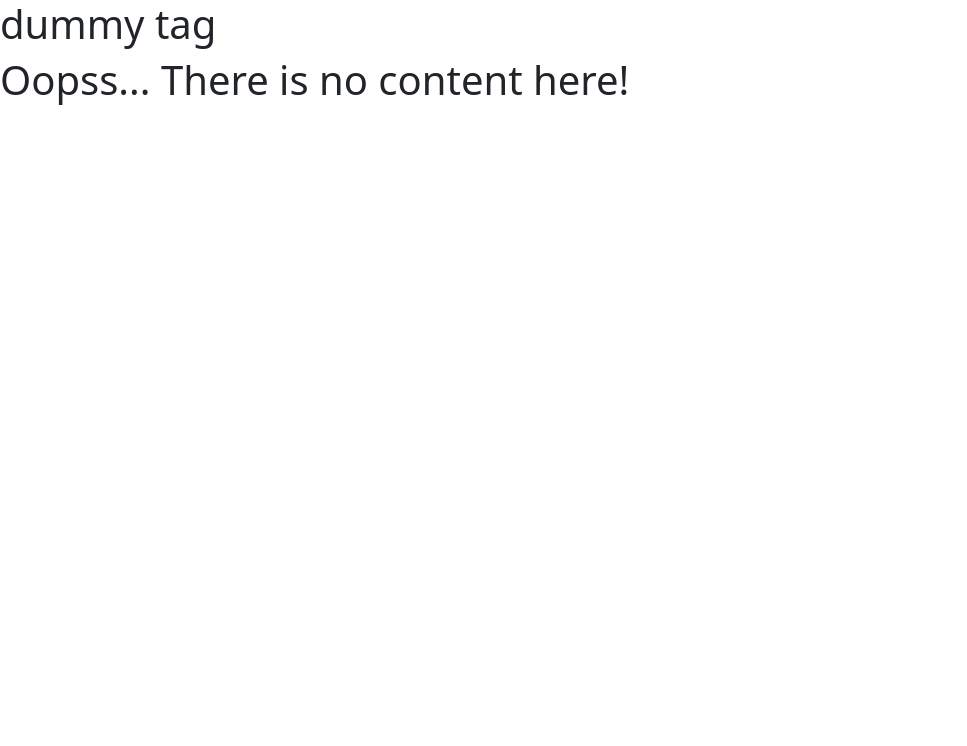
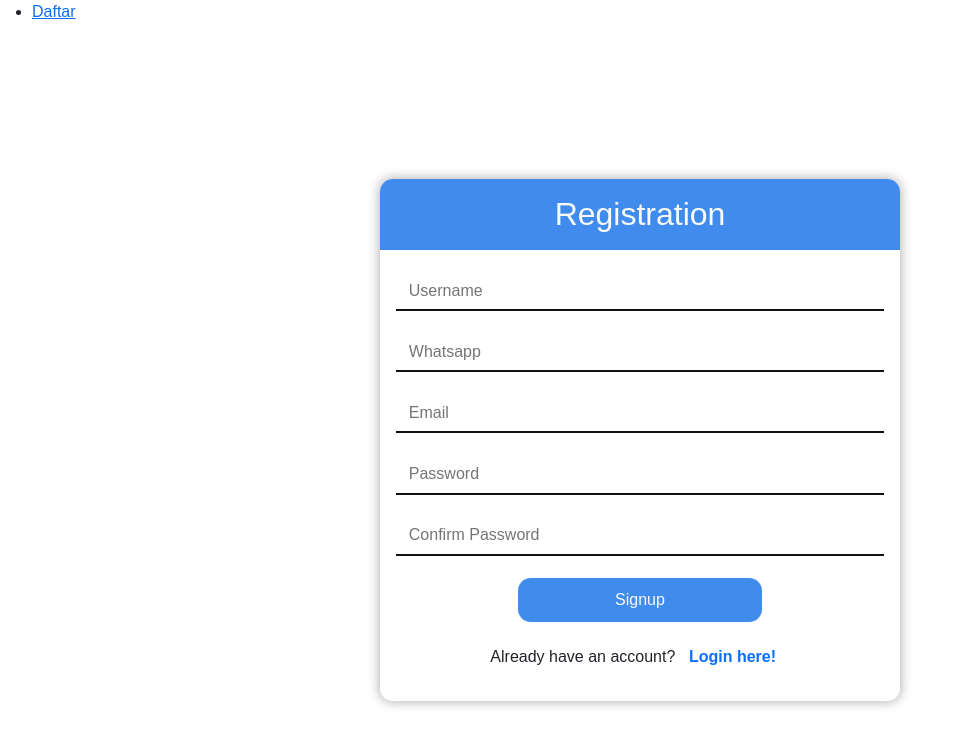
Before and after one commit to Utility-Solution-Technology/hibah-hewan-apps-frontend, a React (Create React App) app: page /register in a window 1280 px wide. Shown: the top 746 px of the page, without its empty margins (0-967 px from the left). Built offline with nearby package versions, Linux system fonts and the light colour scheme.

Commit message:
create registration form

```diff
--- a/src/App.jsx
+++ b/src/App.jsx
@@ -3,6 +3,7 @@ import { BrowserRouter, Routes, Route } from 'react-router-dom';
 import NoPage from './pages/NoPage';
 import Navbar from './Navbar';
 import Home from './pages/Home';
+import Register from './pages/Register';
 
 function App() {
   return (
@@ -10,6 +11,7 @@ function App() {
       <Routes>
         <Route path="/" element={<Navbar />}>
           <Route index element={<Home />} />
+          <Route path="register" element={<Register />} />
           <Route path="*" element={<NoPage />} />
         </Route>
       </Routes>
--- a/src/Navbar.jsx
+++ b/src/Navbar.jsx
@@ -1,11 +1,15 @@
 import React from 'react';
-import { Outlet } from 'react-router-dom';
+import { Outlet, Link } from 'react-router-dom';
 
 function Navbar() {
   return (
     <header>
       <nav>
-        <h1>dummy tag</h1>
+        <ul>
+          <li>
+            <Link className="" to="/register">Daftar</Link>
+          </li>
+        </ul>
       </nav>
       <Outlet />
     </header>
--- /dev/null
+++ b/src/pages/Register.jsx
@@ -0,0 +1,42 @@
+import React from 'react';
+import { Link } from 'react-router-dom';
+
+function Register() {
+  function handleSubmit(e) {
+    e.preventDefault();
+  }
+
+  return (
+    <main className="C-container-full p-3">
+      <form className="C-card col-12 col-lg-5 p-3" autoComplete="off" onSubmit={handleSubmit}>
+        <h2 className="C-form-title">Registration</h2>
+        <div className="mb-3">
+          <input type="text" className="C-input" id="username" placeholder="Username" required />
+        </div>
+        <div className="mb-3">
+          <input type="text" className="C-input" id="whatsapp" placeholder="Whatsapp" required />
+        </div>
+        <div className="mb-3">
+          <input type="email" className="C-input" id="Email" placeholder="Email" required />
+        </div>
+        <div className="mb-3">
+          <input type="password" className="C-input" id="password" placeholder="Password" required />
+        </div>
+        <div className="mb-3">
+          <input type="password" className="C-input" id="confirm_password" placeholder="Confirm Password" required />
+        </div>
+        <div className="C-btn-wrapper mb-3">
+          <button className="C-btn" type="submit">Signup</button>
+        </div>
+        <div className="mb-3">
+          <p className="text-center">
+            Already have an account?
+            <Link className="C-link" to="/login">Login here!</Link>
+          </p>
+        </div>
+      </form>
+    </main>
+  );
+}
+
+export default Register;
--- /dev/null
+++ b/src/style/bootstrap-edited.scss
@@ -0,0 +1,3 @@
+@mixin bootstrap-edited {
+
+}
--- a/src/style/style.scss
+++ b/src/style/style.scss
@@ -0,0 +1,87 @@
+@import 'variables';
+@import 'bootstrap-edited';
+
+@mixin box-shadow($bs-config) {
+  box-shadow: $bs-config;
+  -webkit-box-shadow: $bs-config;
+  -moz-box-shadow: $bs-config;
+}
+
+body,
+html {
+  margin: 0;
+  font-family: sans-serif;
+}
+
+* {
+  box-sizing: border-box;
+}
+
+.C-container-full {
+  display: flex;
+  align-items: center;
+  justify-content: center;
+  min-height: 100vh
+}
+
+.C-card {
+  @include box-shadow($bs-dark-opacity3);
+  border-radius: $br-8;
+}
+
+.C-link {
+  padding: .85rem;
+  text-decoration: none;
+  font-weight: 600;
+}
+
+.C-btn-wrapper {
+  height: calc(44px + .8rem);
+  display: flex;
+  margin: auto;
+}
+
+.C-btn {
+  all: unset;
+  width: 50%;
+  height: 44px;
+  margin: auto;
+  text-align: center;
+  border-radius: $br-8;
+  color: $color-white;
+  background-color: $color-main;
+
+  &:hover {
+    background-color: $color-main-darker;
+  }
+
+  &:active {
+    @include box-shadow($bs-main);
+    border: 1px solid $color-main-brighter;
+  }
+
+}
+
+.C-form-title {
+  margin: -1rem;
+  margin-bottom: 1rem;
+  padding: 1rem;
+  text-align: center;
+  color: $color-white;
+  background-color: $color-main;
+  border-top-left-radius: $br-8;
+  border-top-right-radius: $br-8;
+}
+
+.C-input {
+  all: unset;
+  box-sizing: border-box;
+  width: 100%;
+  padding: .8em;
+  padding-bottom: .4em;
+  border-bottom: 2px solid $color-black;
+
+  &:focus {
+    border-bottom-color: $color-main;
+  }
+}
--- /dev/null
+++ b/src/style/variables.scss
@@ -0,0 +1,17 @@
+$color-main: #408bee;
+$color-main-darker: #2572d6;
+$color-main-brighter: #63a3f7;
+
+$color-white: #fafafa;
+$color-white-darker: #dfdfdf;
+
+$color-black: #111111;
+
+$color-error: #e42323;
+$color-warning: #f56816;
+
+$bs-dark-opacity3: 0px 0px 12px 1px rgba(0, 0, 0, 0.3);
+$bs-dark-opacity3-inset: 0px 0px 12px 1px rgba(0, 0, 0, 0.3) inset;
+$bs-main: 0 0 0 0.25rem #408bee;
+
+$br-8: .8rem;
```
Also changed, not shown: .eslintrc.json.
